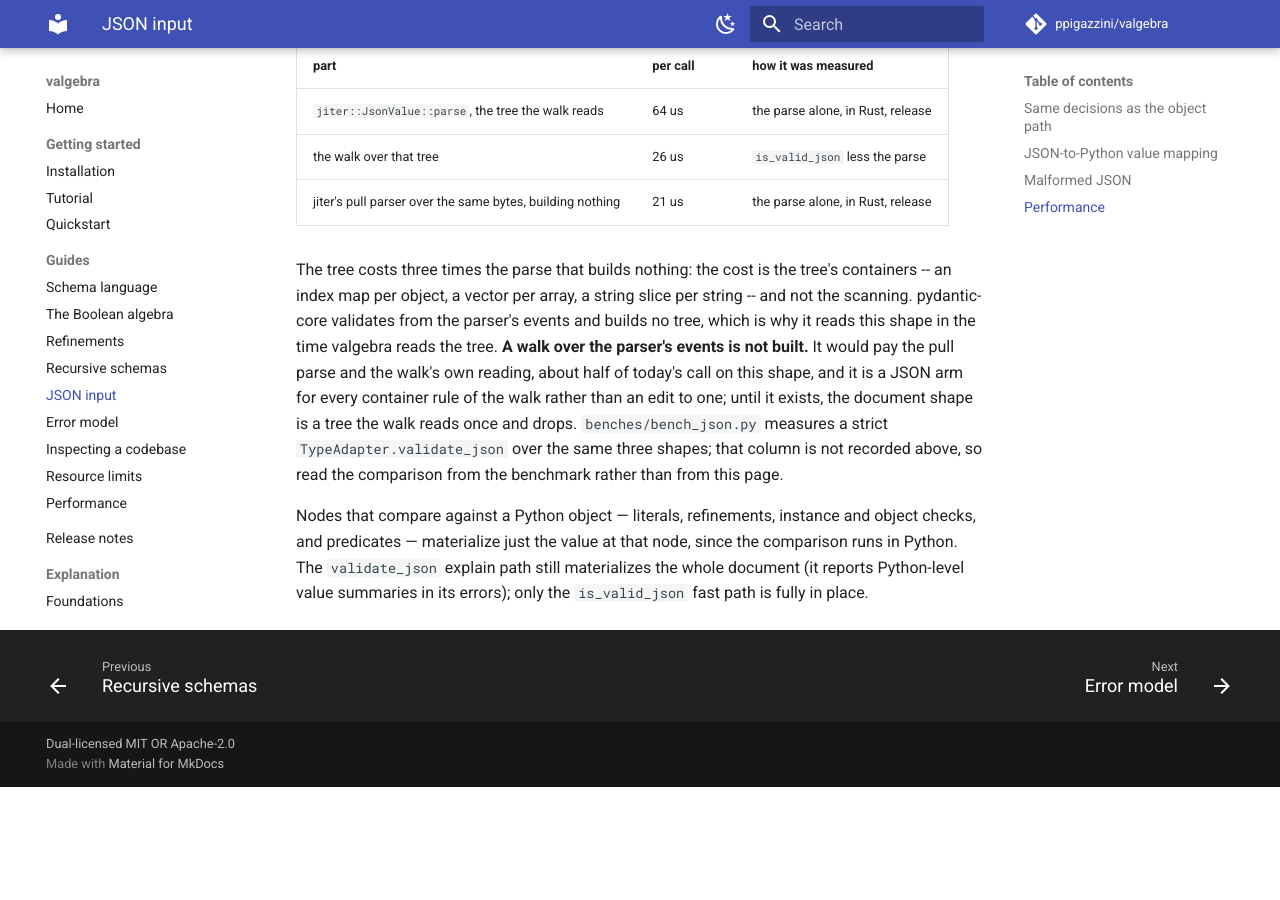
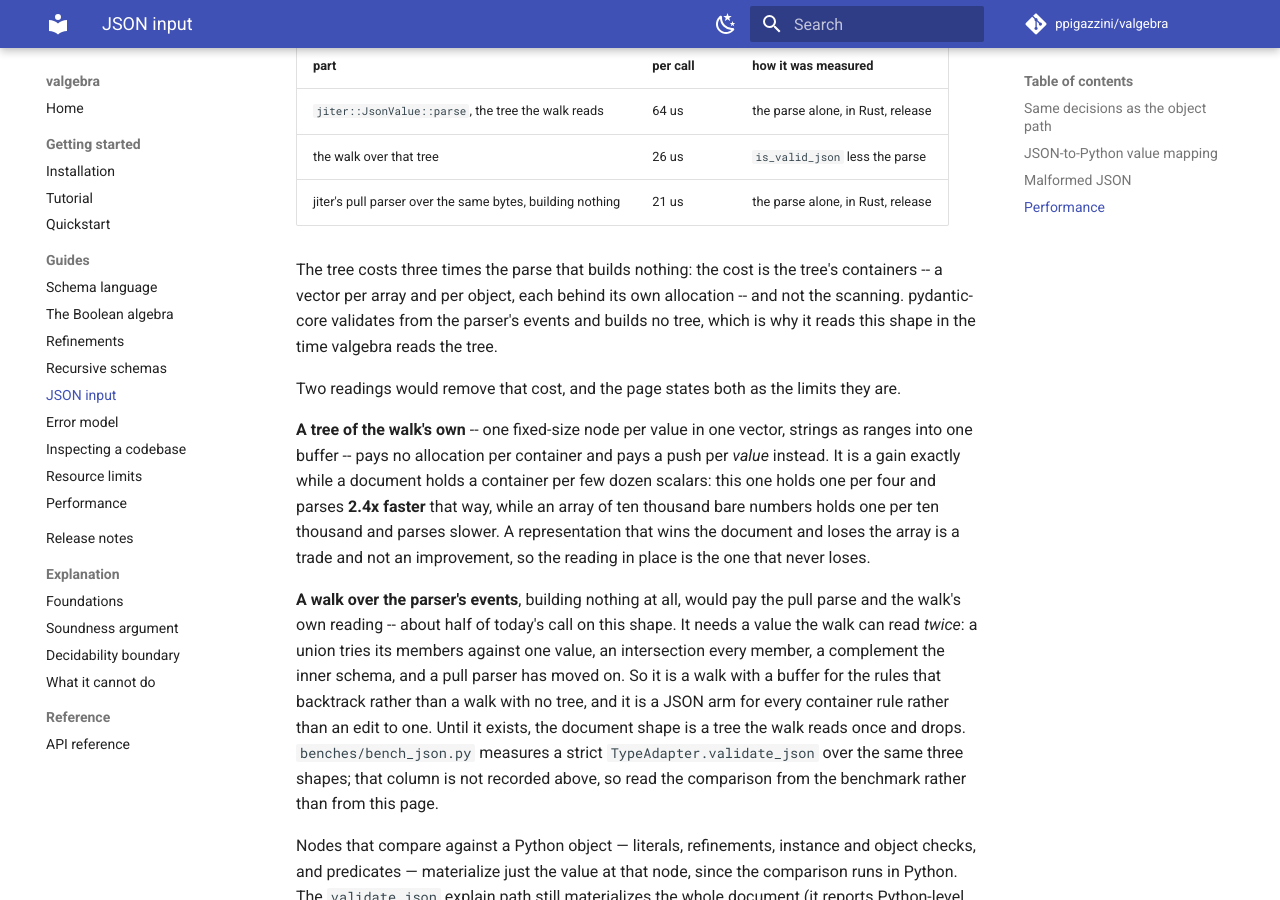
Before and after one commit to ppigazzini/valgebra, an MkDocs documentation site: the page built from docs/07-json.md, in a window 1280 px wide and 900 px high, scrolled down 3991 px. Built offline with MkDocs 1.6.1 and Material for MkDocs 9.7.7, drawn with Linux system fonts in a browser that asks for light colours; comment, search, counter and statistics services are not loaded; before the commit the page ends 4778 px from its top, so only the background shows below that.

Commit message:
docs: the JSON page states both readings that would drop the tree
The page named one change that would remove the tree the document walk
reads and drops, and implied it was the only one. Two would, and each
has a limit worth stating. A tree of the walk's own pays a push per
value where jiter's pays an allocation per container, which is a gain
while a document holds a container per few dozen scalars and a loss on
an array of bare numbers -- a trade rather than an improvement, with
the measured factor for the shape the page tables. A walk over the
parser's events needs a value it can read twice, since a union, an
intersection and a complement all try one value against several
schemas, so it is a walk with a buffer rather than a walk with no tree.

```diff
--- a/docs/07-json.md
+++ b/docs/07-json.md
@@ -191,14 +191,31 @@ hundred records of five fields, one of them a list and one a mapping, 17 KB --
 | jiter's pull parser over the same bytes, building nothing | 21 us | the parse alone, in Rust, release |
 
 The tree costs three times the parse that builds nothing: the cost is the
-tree's containers -- an index map per object, a vector per array, a string
-slice per string -- and not the scanning. pydantic-core validates from the
-parser's events and builds no tree, which is why it reads this shape in the
-time valgebra reads the tree. **A walk over the parser's events is not built.**
-It would pay the pull parse and the walk's own reading, about half of today's
-call on this shape, and it is a JSON arm for every container rule of the walk
-rather than an edit to one; until it exists, the document shape is a tree the
-walk reads once and drops.
+tree's containers -- a vector per array and per object, each behind its own
+allocation -- and not the scanning. pydantic-core validates from the parser's
+events and builds no tree, which is why it reads this shape in the time
+valgebra reads the tree.
+
+Two readings would remove that cost, and the page states both as the limits
+they are.
+
+**A tree of the walk's own** -- one fixed-size node per value in one vector,
+strings as ranges into one buffer -- pays no allocation per container and pays
+a push per *value* instead. It is a gain exactly while a document holds a
+container per few dozen scalars: this one holds one per four and parses **2.4x
+faster** that way, while an array of ten thousand bare numbers holds one per
+ten thousand and parses slower. A representation that wins the document and
+loses the array is a trade and not an improvement, so the reading in place is
+the one that never loses.
+
+**A walk over the parser's events**, building nothing at all, would pay the
+pull parse and the walk's own reading -- about half of today's call on this
+shape. It needs a value the walk can read *twice*: a union tries its members
+against one value, an intersection every member, a complement the inner
+schema, and a pull parser has moved on. So it is a walk with a buffer for the
+rules that backtrack rather than a walk with no tree, and it is a JSON arm for
+every container rule rather than an edit to one. Until it exists, the document
+shape is a tree the walk reads once and drops.
 `benches/bench_json.py` measures a strict `TypeAdapter.validate_json` over the
 same three shapes; that column is not recorded above, so read the comparison
 from the benchmark rather than from this page.
```
